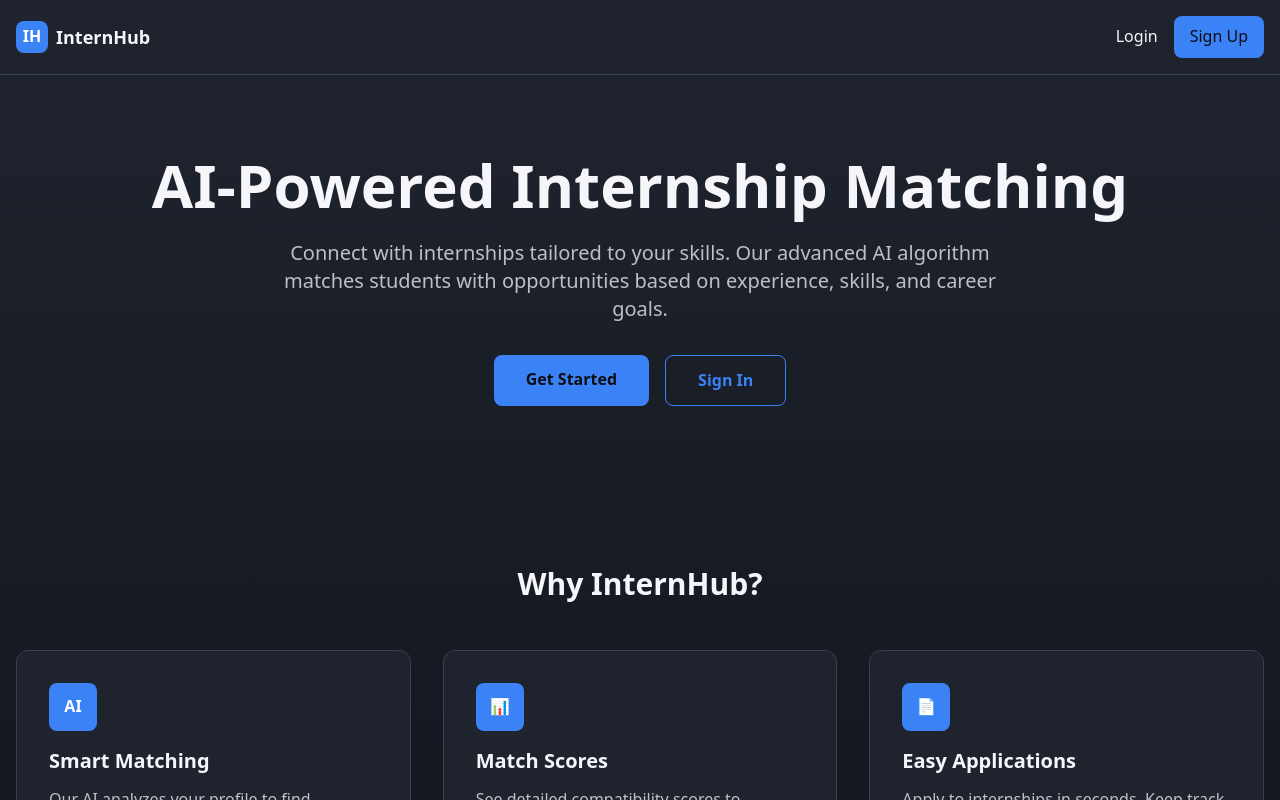
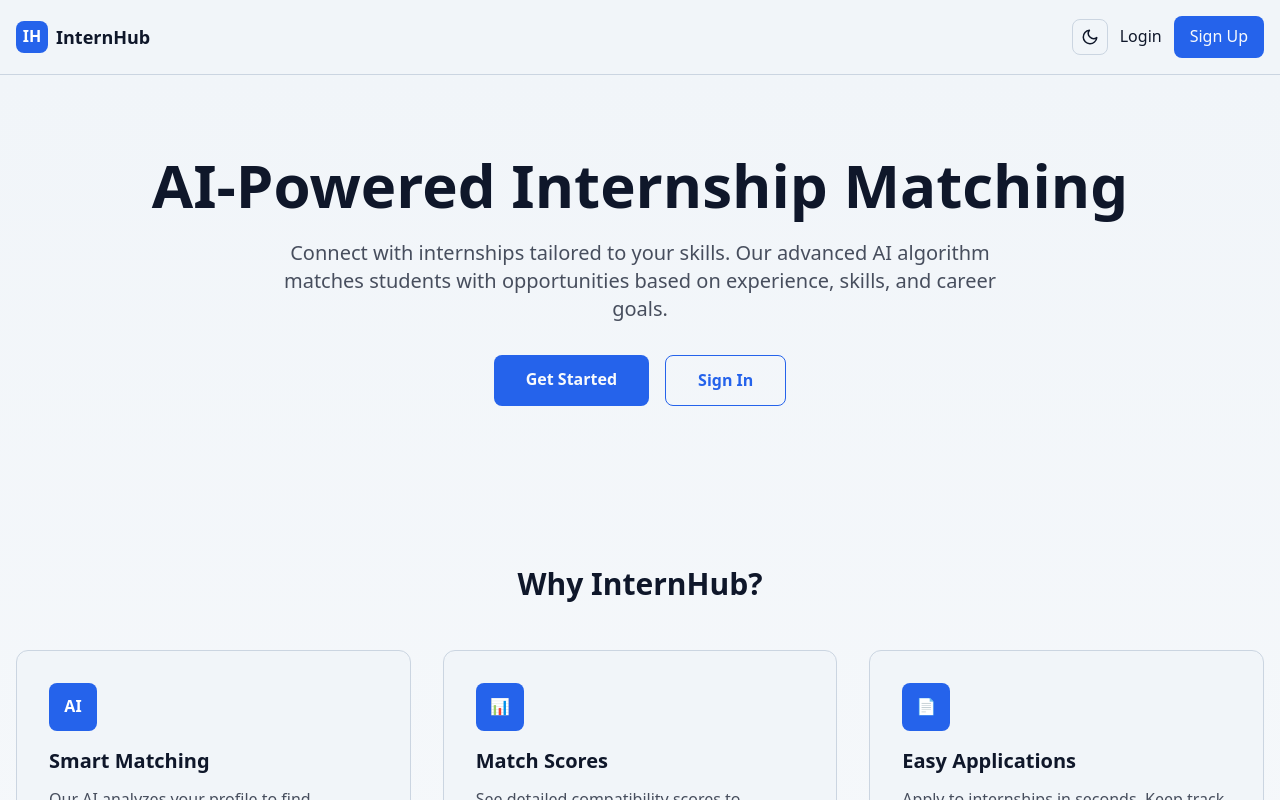
Before and after one commit to kidistendashaw/InternHub, a Next.js app in the folder frontend/: page / in a window 1280 px wide. Shown: the top 800 px of the page. Built offline with nearby package versions, Linux system fonts and the light colour scheme.

Commit message:
[CU-15-mesh]update

```diff
--- a/frontend/app/globals.css
+++ b/frontend/app/globals.css
@@ -4,13 +4,24 @@
 
 :root {
   /* Dark theme - inspired by modern AI platforms */
-  --background: 12 14 20; /* Deep navy/black */
-  --foreground: 245 245 250; /* Off-white for text */
-  --primary: 59 130 246; /* Bright blue (AI-focused) */
-  --primary-dark: 37 99 235; /* Darker blue */
-  --accent: 34 197 94; /* Success green */
-  --neutral-light: 30 35 45; /* Light neutral */
-  --neutral-mid: 55 65 81; /* Medium neutral */
+  --background: 12 14 20;
+  --foreground: 245 245 250;
+  --primary: 59 130 246;
+  --primary-dark: 37 99 235;
+  --accent: 34 197 94;
+  --neutral-light: 30 35 45;
+  --neutral-mid: 55 65 81;
+}
+
+/* Light theme */
+html.light {
+  --background: 248 250 252;
+  --foreground: 15 23 42;
+  --primary: 37 99 235;
+  --primary-dark: 29 78 216;
+  --accent: 22 163 74;
+  --neutral-light: 241 245 249;
+  --neutral-mid: 203 213 225;
 }
 
 * {
@@ -26,6 +37,7 @@ body {
   color: rgb(var(--foreground));
   font-family: system-ui, -apple-system, sans-serif;
   line-height: 1.6;
+  transition: background-color 0.2s ease, color 0.2s ease;
 }
 
 body {
@@ -39,18 +51,15 @@ body {
   min-height: 100vh;
 }
 
-/* Smooth scrolling */
 html {
   scroll-behavior: smooth;
 }
 
-/* Remove default focus styles and add custom ones */
 :focus-visible {
   outline: 2px solid rgb(var(--primary));
   outline-offset: 2px;
 }
 
-/* Selection highlight */
 ::selection {
   background-color: rgb(var(--primary));
   color: rgb(var(--background));
--- a/frontend/app/layout.tsx
+++ b/frontend/app/layout.tsx
@@ -1,5 +1,6 @@
 import type { Metadata, Viewport } from 'next'
 import './globals.css'
+import { ThemeProvider } from '@/lib/theme'
 
 export const metadata: Metadata = {
   title: 'InternHub - AI-Powered Internship Matching',
@@ -20,7 +21,9 @@ export default function RootLayout({
 }) {
   return (
     <html lang="en">
-      <body>{children}</body>
+      <body>
+        <ThemeProvider>{children}</ThemeProvider>
+      </body>
     </html>
   )
 }
--- a/frontend/components/header.tsx
+++ b/frontend/components/header.tsx
@@ -3,11 +3,13 @@
 import Link from 'next/link'
 import { useEffect, useState } from 'react'
 import { getStoredUser, clearAuth } from '@/lib/auth'
+import { useTheme } from '@/lib/theme'
 import type { User } from '@/lib/auth'
 
 export default function Header() {
   const [user, setUser] = useState<User | null>(null)
   const [showMenu, setShowMenu] = useState(false)
+  const { theme, toggle } = useTheme()
 
   useEffect(() => {
     setUser(getStoredUser())
@@ -52,7 +54,28 @@ export default function Header() {
           )}
         </nav>
 
-        <div className="flex items-center gap-4">
+        <div className="flex items-center gap-3">
+          {/* Theme toggle */}
+          <button
+            onClick={toggle}
+            aria-label={`Switch to ${theme === 'dark' ? 'light' : 'dark'} mode`}
+            title={`Switch to ${theme === 'dark' ? 'light' : 'dark'} mode`}
+            className="w-9 h-9 flex items-center justify-center rounded-lg border border-neutral-mid hover:bg-neutral-mid transition-colors text-foreground"
+          >
+            {theme === 'dark' ? (
+              /* Sun icon */
+              <svg xmlns="http://www.w3.org/2000/svg" width="18" height="18" viewBox="0 0 24 24" fill="none" stroke="currentColor" strokeWidth="2" strokeLinecap="round" strokeLinejoin="round">
+                <circle cx="12" cy="12" r="4"/>
+                <path d="M12 2v2M12 20v2M4.93 4.93l1.41 1.41M17.66 17.66l1.41 1.41M2 12h2M20 12h2M6.34 17.66l-1.41 1.41M19.07 4.93l-1.41 1.41"/>
+              </svg>
+            ) : (
+              /* Moon icon */
+              <svg xmlns="http://www.w3.org/2000/svg" width="18" height="18" viewBox="0 0 24 24" fill="none" stroke="currentColor" strokeWidth="2" strokeLinecap="round" strokeLinejoin="round">
+                <path d="M21 12.79A9 9 0 1 1 11.21 3 7 7 0 0 0 21 12.79z"/>
+              </svg>
+            )}
+          </button>
+
           {user ? (
             <div className="relative">
               <button
--- /dev/null
+++ b/frontend/lib/theme.tsx
@@ -0,0 +1,58 @@
+'use client'
+
+import { createContext, useContext, useEffect, useState } from 'react'
+
+type Theme = 'dark' | 'light'
+
+interface ThemeContextValue {
+  theme: Theme
+  toggle: () => void
+}
+
+const ThemeContext = createContext<ThemeContextValue>({
+  theme: 'dark',
+  toggle: () => {},
+})
+
+export function ThemeProvider({ children }: { children: React.ReactNode }) {
+  const [theme, setTheme] = useState<Theme>('dark')
+
+  // On mount, read saved preference (or system preference)
+  useEffect(() => {
+    const saved = localStorage.getItem('theme') as Theme | null
+    if (saved === 'light' || saved === 'dark') {
+      apply(saved)
+      setTheme(saved)
+    } else if (window.matchMedia('(prefers-color-scheme: light)').matches) {
+      apply('light')
+      setTheme('light')
+    }
+  }, [])
+
+  function apply(t: Theme) {
+    if (t === 'light') {
+      document.documentElement.classList.add('light')
+    } else {
+      document.documentElement.classList.remove('light')
+    }
+  }
+
+  function toggle() {
+    setTheme((prev) => {
+      const next = prev === 'dark' ? 'light' : 'dark'
+      apply(next)
+      localStorage.setItem('theme', next)
+      return next
+    })
+  }
+
+  return (
+    <ThemeContext.Provider value={{ theme, toggle }}>
+      {children}
+    </ThemeContext.Provider>
+  )
+}
+
+export function useTheme() {
+  return useContext(ThemeContext)
+}
```
